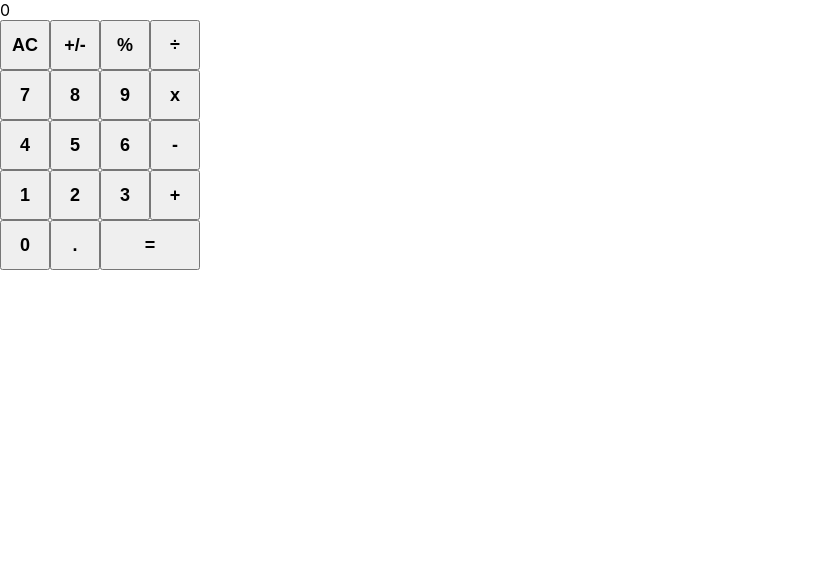
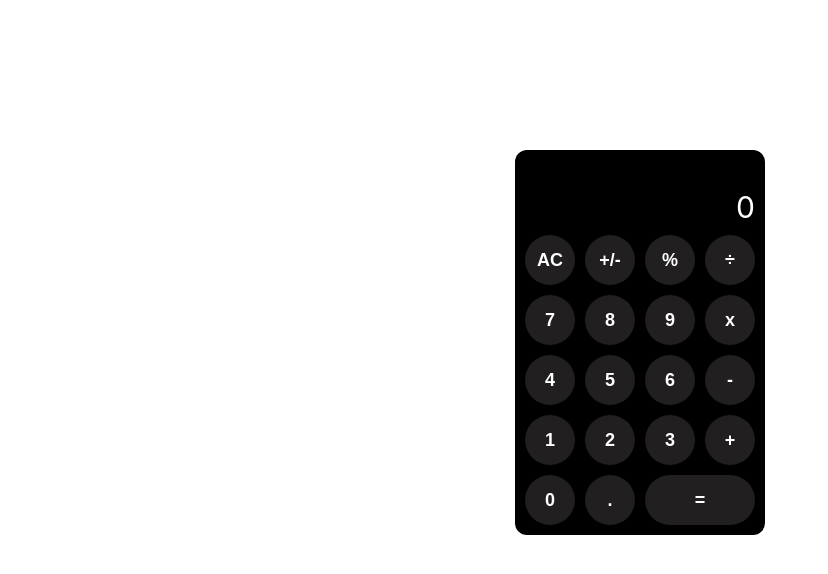
Before and after one commit to Div685/React-Calculator-app, a React (Create React App) app: page / in a window 1280 px wide. Shown: the top 574 px of the page, without its empty margins (0-828 px from the left). Built offline with nearby package versions, Linux system fonts and the light colour scheme.

Commit message:
Add style to the calculator component

```diff
--- a/src/components/App.js
+++ b/src/components/App.js
@@ -23,10 +23,10 @@ export class App extends React.Component {
   render() {
     const { total, next } = this.state;
     return (
-      <>
+      <div className="main-calc">
         <Display total={total} next={next} />
         <ButtonPanel clickHandler={this.handleClick} />
-      </>
+      </div>
     );
   }
 }
--- a/src/index.css
+++ b/src/index.css
@@ -18,6 +18,9 @@ body {
     sans-serif;
   -webkit-font-smoothing: antialiased;
   -moz-osx-font-smoothing: grayscale;
+  display: flex;
+  flex-direction: column;
+  align-items: center;
 }
 
 code {
@@ -35,8 +38,47 @@ button {
   height: 50px;
   font-weight: 700;
   font-size: large;
+  border-radius: 50% !important;
+  margin-right: 10px;
+  margin-bottom: 10px;
+  border: none;
+  outline: none;
+  background: #211f1f;
+  color: #fff;
+}
+
+button:nth-child(4){
+  margin-right: 0;
 }
 
 .group-5 button:nth-child(3) {
-  width: 100px;
+  width: 110px;
+  height: 50px;
+  border-radius: 25px !important;
+  margin-right: 0;
 }
+
+.main-calc {
+  background: #000;
+    color: #fff;
+    margin: 150px;
+    border-radius: 12px;
+}
+
+.display {
+    height: 75px;
+    font-size: 30px;
+    display: flex;
+    justify-content: flex-end;
+    align-items: flex-end;
+    word-break: break-word;
+    max-width: 250px;
+}
+
+.main-div {
+  margin: 10px;
+}
+
+span {
+  margin: 0 10px 0 0
+}
```
